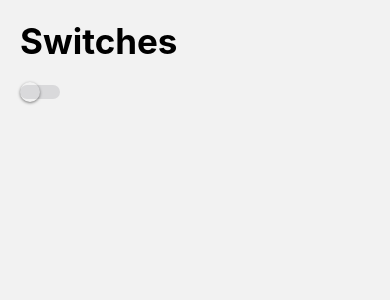
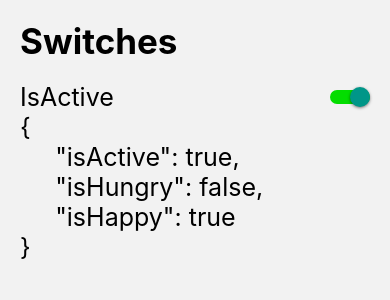
Before and after one commit to FernandoPachon/RnComponents, a React Native app: screen /SwitchScreen in a window 390 px wide. Shown: the top 300 px of the page. Built offline with nearby package versions, Linux system fonts and the light colour scheme.

Commit message:
feat: component switch and is active

```diff
--- /dev/null
+++ b/src/components/CustomSwitch.tsx
@@ -0,0 +1,32 @@
+import React, { useState } from 'react'
+import {View, Text, StyleSheet, Switch, Platform} from 'react-native';
+
+interface Props {
+    isOn:boolean;
+    onChange:(value:boolean)=>void
+}
+
+export const CustomSwitch = ({isOn,onChange}:Props) => {
+    const [isEnabled, setIsEnabled] = useState(isOn);
+    const toggleSwitch = () => {
+        setIsEnabled(!isEnabled);
+        onChange(!isEnabled);
+    };
+
+
+  return (
+    <Switch
+      trackColor={{false: '#D9D9DB', true: '#03DD00'}}
+      thumbColor={Platform.OS === 'android' ? '#FFFFF' : ''}
+      onValueChange={toggleSwitch}
+      value={isEnabled}
+    />
+  );
+};
+
+const styles = StyleSheet.create({
+  container: {
+    flex: 1,
+  },
+});
+export default CustomSwitch;
--- a/src/screens/SwitchScreen.tsx
+++ b/src/screens/SwitchScreen.tsx
@@ -1,20 +1,31 @@
 import React, { useState } from 'react'
 import { View,Text,StyleSheet, Switch, Platform } from 'react-native'
+import CustomSwitch from '../components/CustomSwitch';
 import HeaderTitle from '../components/HeaderTitle';
 
 
 export const SwitchScreen = () => {
-  const [isEnabled, setIsEnabled] = useState(false);
-  const toggleSwitch = () => setIsEnabled(!isEnabled);
+
+  const [state,setState]=useState({
+    isActive:true,
+    isHungry:false,
+    isHappy:true
+  })
+  const {isActive,isHungry,isHappy}=state;
+  const onChange=(value:boolean, field:string) =>{
+    setState({
+      ...state,
+      [field]:value
+    })
+  }
   return (
 <View style={styles.container}>
   <HeaderTitle title='Switches'/>
-<Switch
-        trackColor={{ false: "#D9D9DB", true: "#03DD00" }}
-        thumbColor={(Platform.OS === 'android') ? '#FFFFF' : ''}
-        onValueChange={toggleSwitch}
-        value={isEnabled}
-      />
+  <View style={styles.switchRow}>
+    <Text style={styles.switchText}>IsActive</Text>
+  <CustomSwitch isOn={isActive} onChange={(value)=>onChange (value,'isActive')}/>
+  </View>
+  <Text style={styles.switchText}>{JSON.stringify(state,null,5)}</Text>
 </View>
  )
 };
@@ -25,5 +36,14 @@
     flex: 1,
     marginHorizontal:20
     },
+    switchText:{
+      fontSize:25
+    },
+    switchRow:{
+      flexDirection:'row',
+      justifyContent:'space-between',
+      alignItems:'center'
+    },
+
 });
 export default SwitchScreen;
```
